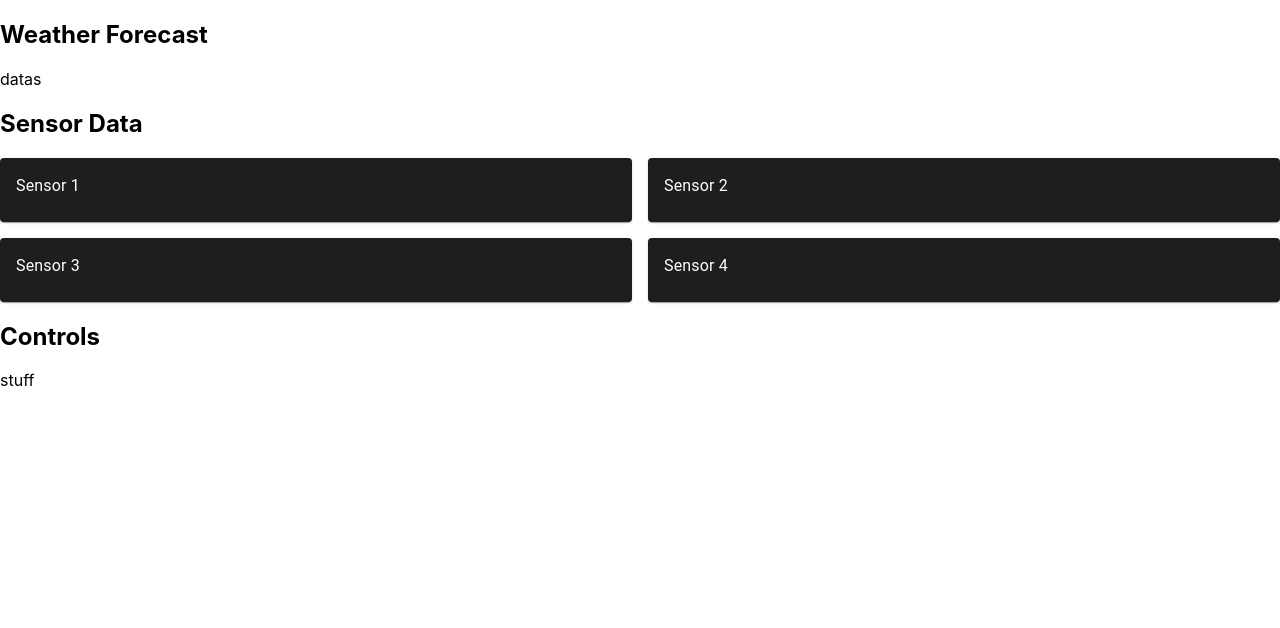
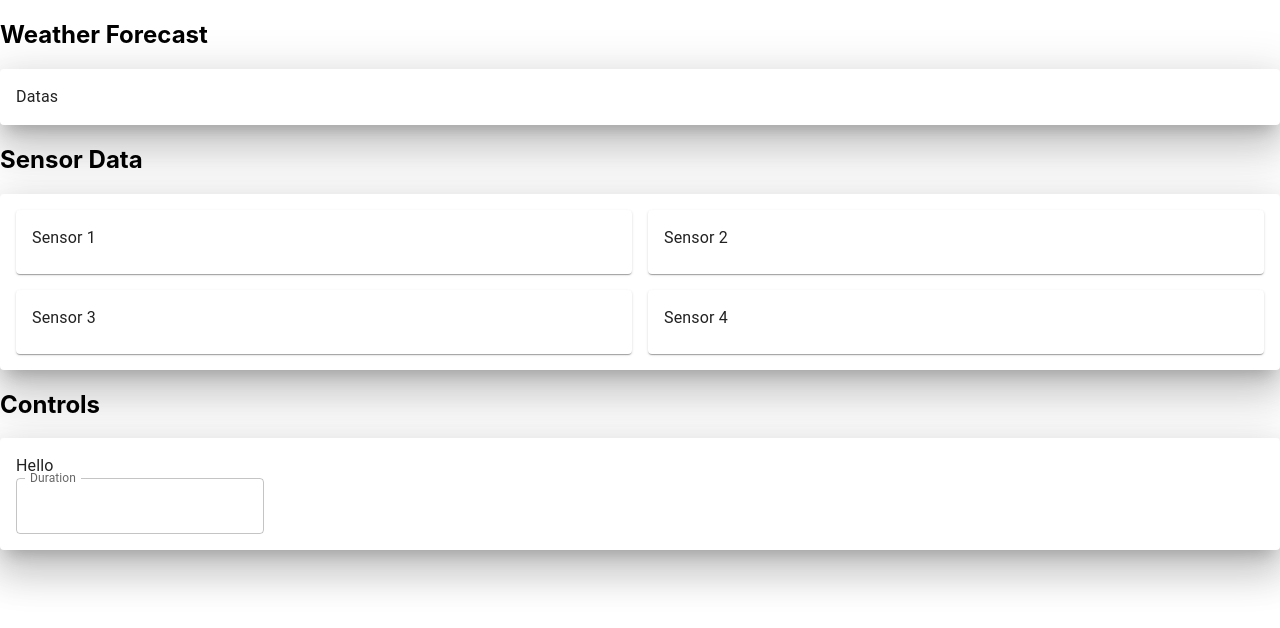
Before and after one commit to k1gardi/gardener-web, a React (Create React App) app in the folder client/: page / in a window 1280 px wide. Shown: the top 628 px of the page. Built offline with nearby package versions, Linux system fonts and the light colour scheme.

Commit message:
add input with validation

```diff
--- a/client/src/App.tsx
+++ b/client/src/App.tsx
@@ -7,7 +7,7 @@ import {ThemeProvider} from "@mui/material";
 
 const darkTheme = createTheme({
   palette: {
-    mode: 'dark',
+    mode: 'light',
   },
 });
 
--- a/client/src/components/controls.tsx
+++ b/client/src/components/controls.tsx
@@ -1,12 +1,41 @@
+import {useState} from "react";
+import type {ChangeEvent} from "react";
+import {Paper, Box, Typography, TextField} from "@mui/material";
+
 export const Controls = () => {
-    return (
-      <div>
-        <div>
-          <h2>Controls</h2>
-        </div>
-        <div>
-          <p>stuff</p>
-        </div>
-      </div>
-    );
+  const [timer, setTimer] = useState<string | null>(null);
+  const [inputError, setInputError] = useState<boolean>(false);
+
+  const handleChange = (event: ChangeEvent<HTMLInputElement>) => {
+    const pattern = new RegExp(/^[0-9]*/);
+    const input = event.target.value;
+
+    if (input.match(pattern) && (input as unknown as number) <= 30) {
+      setInputError(false);
+      setTimer(input);
+    } else {
+      setInputError(true);
+    }
   };
+  return (
+    <div>
+      <h2>Controls</h2>
+      <Paper elevation={24}>
+        <Box p={2}>
+          <Typography>Hello</Typography>
+          <TextField
+            helperText={inputError ? "Time must be <= 30 minutes" : ""}
+            error={inputError}
+            label="Duration"
+            type="number"
+            onChange={handleChange}
+            InputLabelProps={{
+              shrink: true,
+            }}
+            inputProps={{inputMode: "numeric", min: 1, pattern: "[0-9]"}}
+          />
+        </Box>
+      </Paper>
+    </div>
+  );
+};
--- a/client/src/components/sensor-data.tsx
+++ b/client/src/components/sensor-data.tsx
@@ -1,11 +1,11 @@
-import {Grid, Card, CardContent, Typography} from "@mui/material";
+import {Grid, Card, CardContent, Typography, Paper, Box} from "@mui/material";
 
 export const SensorData = () => {
   return (
     <div>
-      <div>
       <h2>Sensor Data</h2>
-      </div>
+      <Paper elevation={24}>
+        <Box p={2}>
           <Grid container spacing={2}>
             <Grid item xs={6}>
               <Card>
@@ -36,6 +36,8 @@ export const SensorData = () => {
               </Card>
             </Grid>
           </Grid>
+        </Box>
+      </Paper>
     </div>
   );
 };
--- a/client/src/components/weather-forecast.tsx
+++ b/client/src/components/weather-forecast.tsx
@@ -1,12 +1,14 @@
+import {Paper, Box, Typography} from "@mui/material";
+
 export const WeatherForecast = () => {
   return (
     <div>
-      <div>
-        <h2>Weather Forecast</h2>
-      </div>
-      <div>
-        <p>datas</p>
-      </div>
+      <h2>Weather Forecast</h2>
+      <Paper elevation={24}>
+        <Box p={2}>
+          <Typography>Datas</Typography>
+        </Box>
+      </Paper>
     </div>
   );
 };
```
Also changed, not shown: 1 other file (tests, documents, lock files or other folders). Lines whose indentation alone changed are shown as unchanged.
